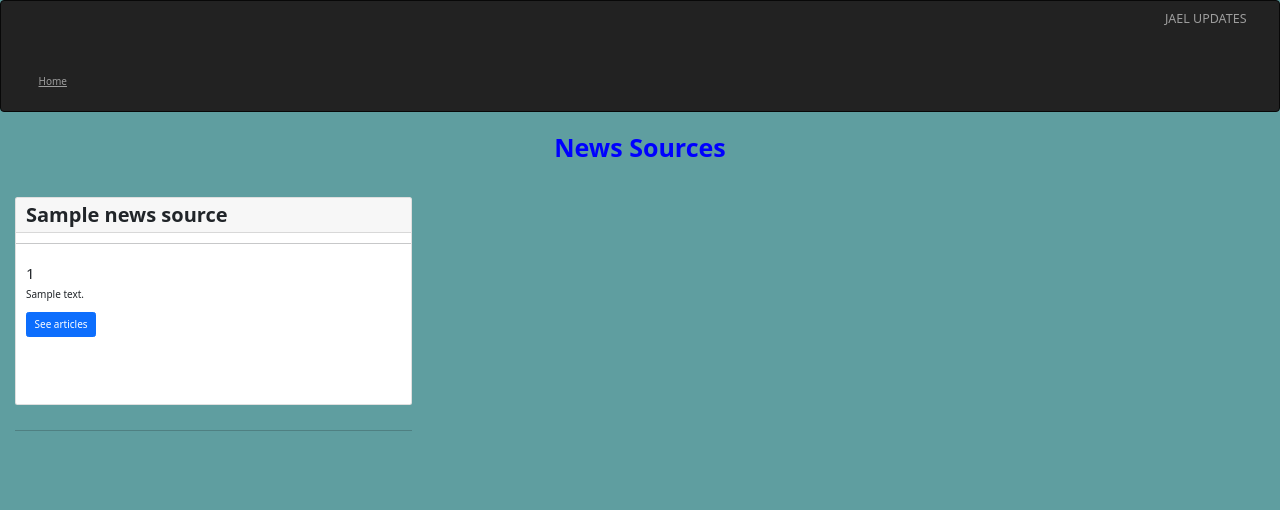
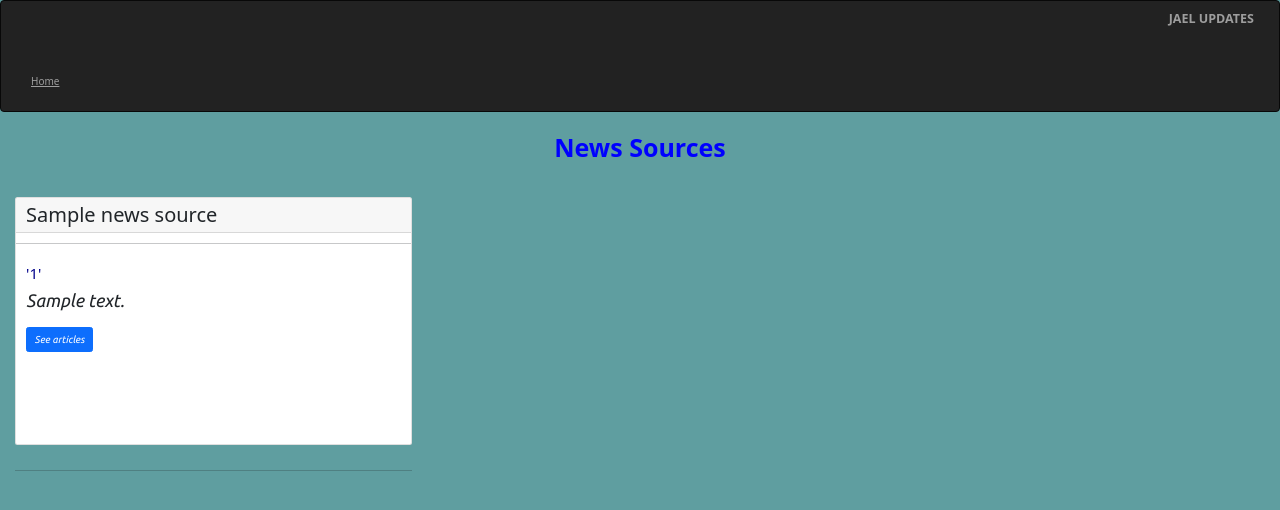
Before and after one commit to Samfan01/News-App, a Flask app: template app/templates/index.html in a window 1280 px wide. Shown: the top 510 px of the page. Run offline with Flask 2, Linux system fonts and the light colour scheme; the template is opened without the code that fills it: most values are stand-ins (such as "Sample title", 1, 10 or a date in 2020); parts of the project's set-up code (start-up, migrations or seed data) failed here and were passed over; some libraries are stand-ins or nearby versions.

Commit message:
added font styles to add on the appearance of the information

```diff
--- a/app/request.py
+++ b/app/request.py
@@ -94,7 +94,7 @@ def process_articles(article_list):
             description = article_item.get('description')
             url = article_item.get('url')
             urlToImage = article_item.get('urlToImage')
-            name = article_item.get('name')
+            name = article_item.get('source:name')
 
             if description:
                 article_result = Article(author,title,publishedAt,description,url,urlToImage,name)
--- a/app/static/css/index.css
+++ b/app/static/css/index.css
@@ -4,11 +4,19 @@ h1{
     font-weight: bolder;
 }
 h2{
-    font-weight: 900;
+    font-weight: 500;
 }
 body{
   background-color: cadetblue;
 }
 .card-body{
-    height: 150px;
+    height: 190px;
 }
+p{
+    font-size: large;
+    font-weight: 500;
+    font-family: 'Ubuntu', sans-serif;
+}
+h4{
+    color:darkblue;
+}
--- a/app/templates/index.html
+++ b/app/templates/index.html
@@ -7,6 +7,8 @@
 {{ super() }}
 <link href="https://cdn.jsdelivr.net/npm/bootstrap@5.0.0-beta2/dist/css/bootstrap.min.css" rel="stylesheet" integrity="sha384-BmbxuPwQa2lc/FVzBcNJ7UAyJxM6wuqIj61tLrc4wSX0szH/Ev+nYRRuWlolflfl" crossorigin="anonymous">
 <link rel="stylesheet" href="{{url_for('static',filename='css/index.css')}}">
+<link rel="preconnect" href="https://fonts.gstatic.com">
+<link href="https://fonts.googleapis.com/css2?family=Ubuntu:ital@1&display=swap" rel="stylesheet">
 {% endblock %}
 
 
@@ -24,9 +26,9 @@
                 <h2 class="card-header">{{news_source.name}}</h2>
                 <hr>
                 <div class="card-body">
-                    <h4 class="card-title">{{news_source.id}}</h4>
+                    <h4 class="card-title">'{{news_source.id}}'</h4>
                     <p class="card-text">{{news_source.description}}</p>
-                    <a href="/article/{{news_source.id}}" class="btn btn-primary">See articles</a>
+                    <p><a href="/article/{{news_source.id}}" class="btn btn-primary">See articles</a></p>
                 </div>
             </div>
             <br><hr>
--- a/app/templates/navbar.html
+++ b/app/templates/navbar.html
@@ -1,5 +1,4 @@
 <div class="navbar navbar-inverse" role="navigation">
-    <div class="container-fluid">
         <div class="navbar-header">
             <button type="button" class="navbar-toggle" data-toggle="collapse" data-target=".navbar-collapse">
               <span class="sr-only">Toggle navigation</span>
@@ -7,7 +6,7 @@
               <span class="icon-bar"></span>
               <span class="icon-bar"></span>
             </button>
-            <a class="navbar-brand" href="/"> JAEL UPDATES </a>
+            <h1><a class="navbar-brand" href="/"> JAEL UPDATES </a></h1>
         </div>
         <div class="navbar-collapse collapse">
             <ul class="nav navbar-nav">
@@ -15,4 +14,3 @@
         </div>
 
     </div>
-</div>
```
